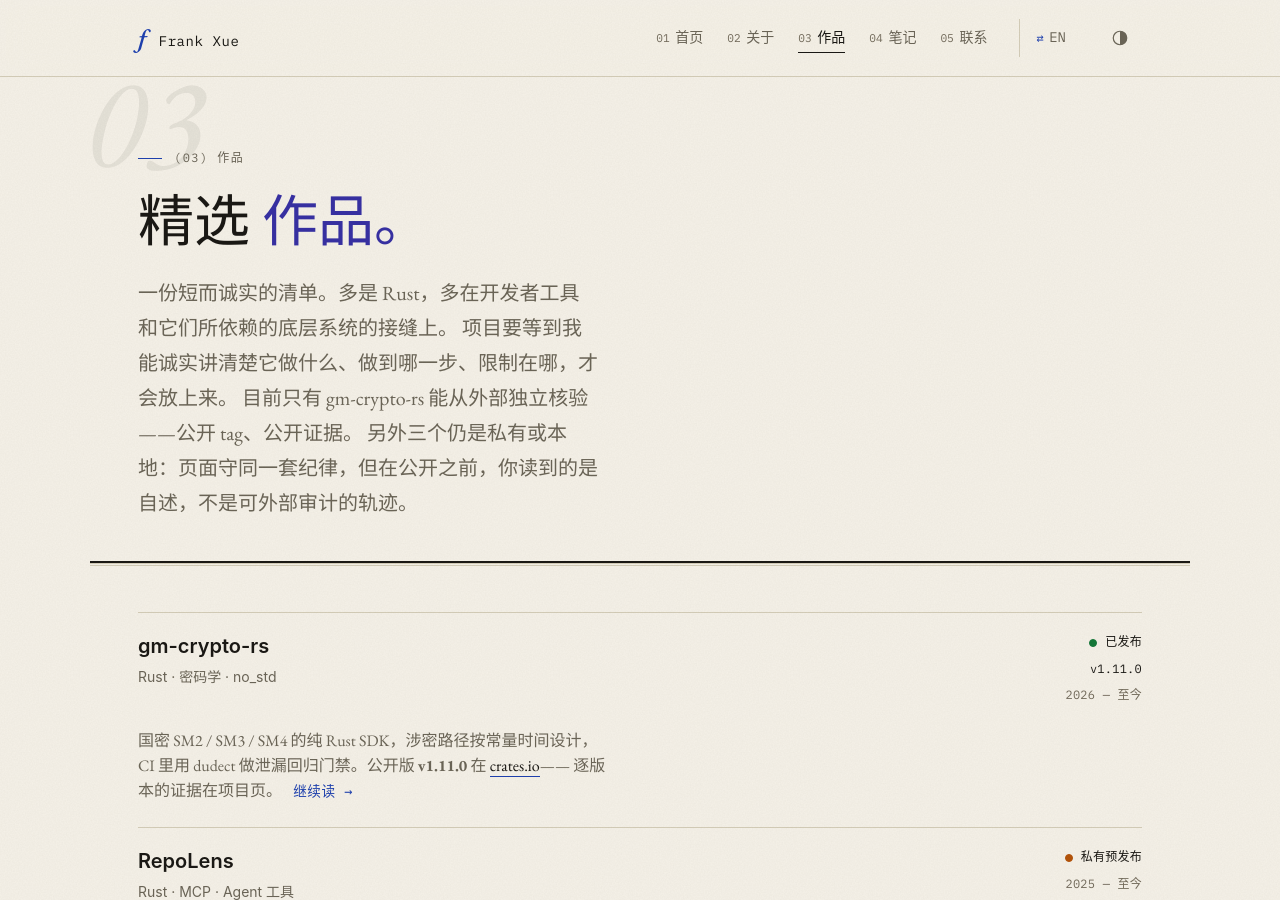
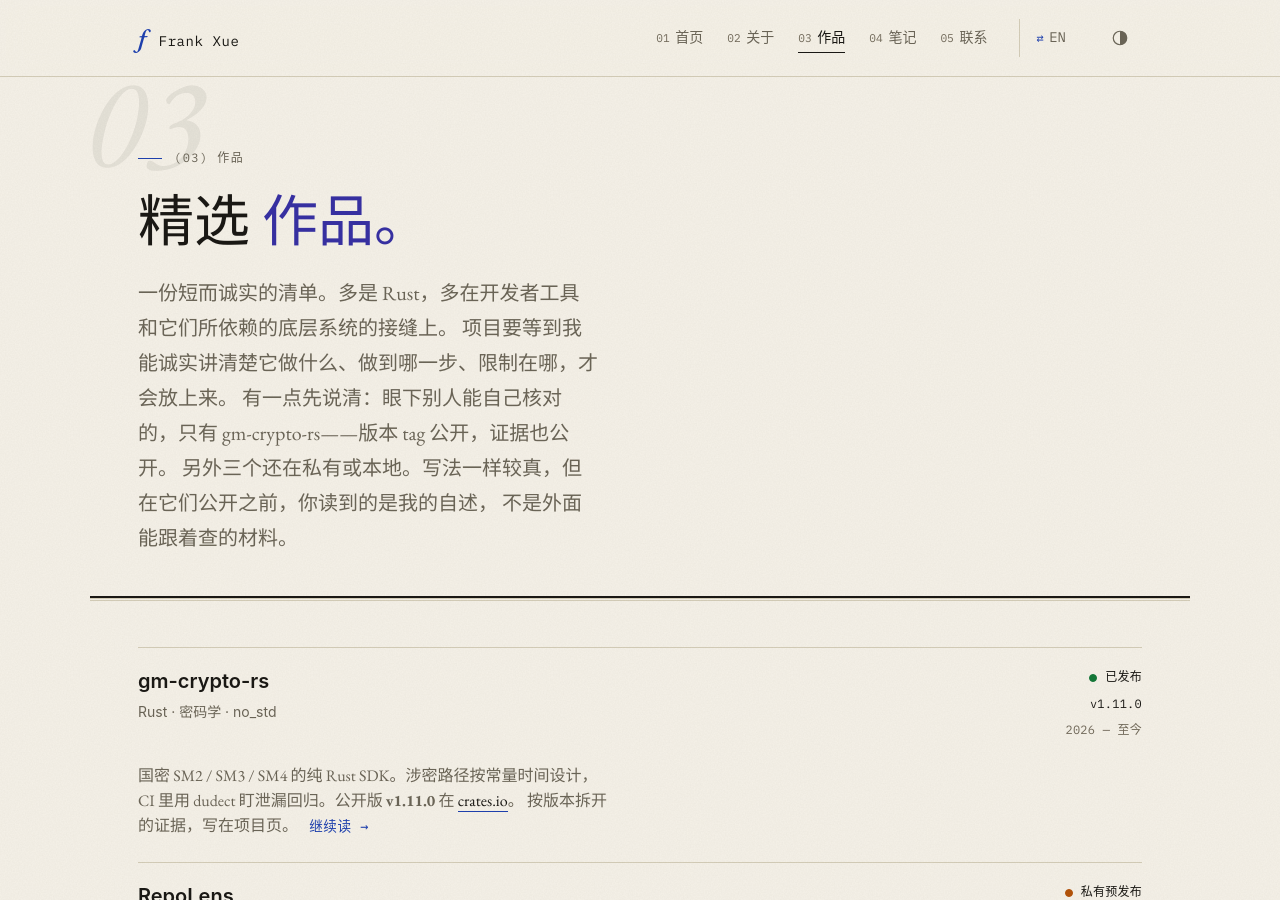
Before and after one commit to frankxue831/frankxue831.github.io, a Jekyll site: the page built from zh/projects.html, in a window 1280 px wide and 900 px high. Built offline with Jekyll 4.4.1, drawn with Linux system fonts in a browser that asks for light colours.

Commit message:
content(zh): native-voice rewrite of the evidence-stance copy
The first pass calqued EN phrasing (独立核验 / 外部审计轨迹 / 守同一套纪律).
Rewrite to spoken register while keeping claims-parity: only gm-crypto-rs is
checkable from outside today; private work is self-report; no source links or
fake releases.

```diff
--- a/zh/about.html
+++ b/zh/about.html
@@ -52,9 +52,9 @@ alternate: /about/
         <p>
             想看每个项目做到哪一步，
             <a href="{{ '/zh/projects/' | relative_url }}">这里的项目页</a>
-            是最诚实的快照——发布状态、证据、还有哪些做不到，都写在页面上，
-            没公开的项目也一样。目前只有 gm-crypto-rs 有公开源码和公开 tag；
-            其余仍是私有，页面守同一套纪律。已经公开的部分，源码在
+            是最诚实的快照——发到哪了、凭什么这么说、哪些做不到，都写在页面上；
+            没公开的项目也一样。眼下只有 gm-crypto-rs 源码和 tag 都公开；
+            其余还是私有，但页面上的规矩一样。已经公开的部分，源码在
             <a href="https://github.com/{{ site.github_username }}" rel="noopener noreferrer">GitHub</a>。
         </p>
     </div>
--- a/zh/index.html
+++ b/zh/index.html
@@ -63,8 +63,8 @@ alternate: /
             </ul>
 
             <p class="hero-proof__note">
-                这里只有带公开 tag 的作品可以独立核验。
-                私有项目只做概览：不放公开源码链接，也不把内部状态标成已发布版本。
+                别人能自己核对的，只有已打公开 tag 的作品。
+                私有项目只写概览——不挂源码链接，也不把本地状态写成正式发布。
             </p>
         </aside>
     </div>
--- a/zh/projects.html
+++ b/zh/projects.html
@@ -17,8 +17,9 @@ alternate: /projects/
     <p class="page-header__lede">
         一份短而诚实的清单。多是 Rust，多在开发者工具和它们所依赖的底层系统的接缝上。
         项目要等到我能诚实讲清楚它做什么、做到哪一步、限制在哪，才会放上来。
-        目前只有 gm-crypto-rs 能从外部独立核验——公开 tag、公开证据。
-        另外三个仍是私有或本地：页面守同一套纪律，但在公开之前，你读到的是自述，不是可外部审计的轨迹。
+        有一点先说清：眼下别人能自己核对的，只有 gm-crypto-rs——版本 tag 公开，证据也公开。
+        另外三个还在私有或本地。写法一样较真，但在它们公开之前，你读到的是我的自述，
+        不是外面能跟着查的材料。
     </p>
 </section>
 
@@ -41,11 +42,11 @@ alternate: /projects/
             <p class="work-list__note">
                 {% case project.slug %}
                 {% when 'gm-crypto-rs' %}
-                国密 SM2 / SM3 / SM4 的纯 Rust SDK，涉密路径按常量时间设计，
-                CI 里用 dudect 做泄漏回归门禁。公开版
+                国密 SM2 / SM3 / SM4 的纯 Rust SDK。涉密路径按常量时间设计，
+                CI 里用 dudect 盯泄漏回归。公开版
                 <strong>{{ project.release }}</strong> 在
-                <a href="{{ project.crate_url }}" rel="noopener noreferrer">crates.io</a>——
-                逐版本的证据在项目页。
+                <a href="{{ project.crate_url }}" rel="noopener noreferrer">crates.io</a>。
+                按版本拆开的证据，写在项目页。
                 <a href="{{ project.zh_detail_url | relative_url }}" class="work-list__more">继续读 →</a>
                 {% when 'repolens-rs' %}
                 给 AI 编程 Agent 用的仓库记忆与上下文层：经 MCP 暴露 26 个工具，
```
